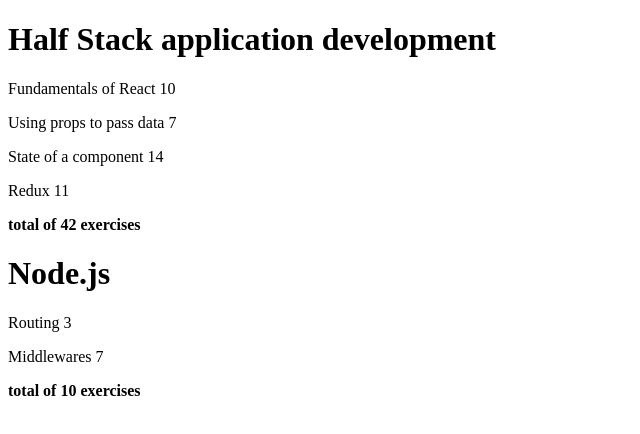
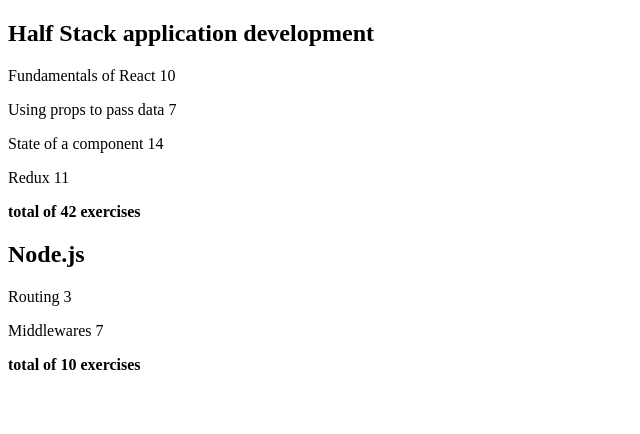
Before and after one commit to jlim05/fullstackopen, a React (Vite) app in the folder part1/courseinfo/excercises/: page / in a window 1280 px wide. Shown: the top 434 px of the page, without its empty margins (0-640 px from the left). Built offline with nearby package versions, Linux system fonts and the light colour scheme.

Commit message:
exercise 2.5

```diff
--- a/part1/courseinfo/excercises/src/Course.jsx
+++ b/part1/courseinfo/excercises/src/Course.jsx
@@ -1,19 +1,34 @@
-const Course = (props) => {
-    const {course} = props
-    const total = course.parts.reduce((sum, part) => sum + part.exercises, 0)
+const Header = ({ name }) => <h2>{name}</h2>
 
-    return (
-        <div>
-            <h1>{course.name}</h1>
-            {course.parts.map(part =>
-                <p key={part.id}>
-                    {part.name} {part.exercises}
-                </p>
-            )}
-            <p><strong>total of {total} exercises</strong></p>
-        </div>
+const Part = ({ part }) => (
+  <p>
+    {part.name} {part.exercises}
+  </p>
+)
 
-    )
+const Content = ({ parts }) => (
+  <>
+    {parts.map(part =>
+      <Part key={part.id} part={part} />
+    )}
+  </>
+)
+
+const Total = ({ parts }) => {
+  let total = 0
+  parts.forEach(part => {
+    total += part.exercises
+  })
+
+  return <p><strong>total of {total} exercises</strong></p>
 }
 
+const Course = ({ course }) => (
+  <div>
+    <Header name={course.name} />
+    <Content parts={course.parts} />
+    <Total parts={course.parts} />
+  </div>
+)
+
 export default Course
```
